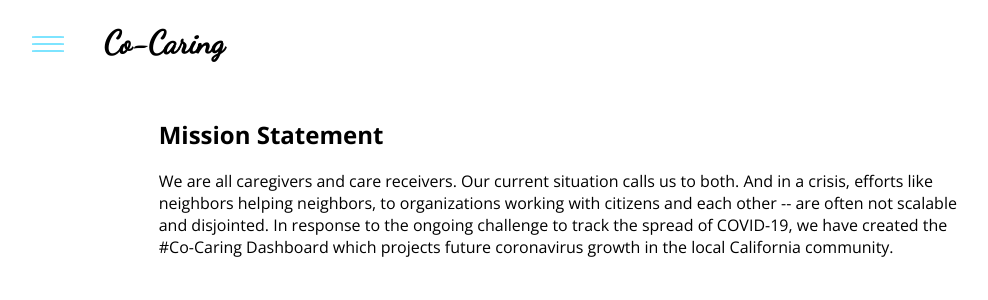
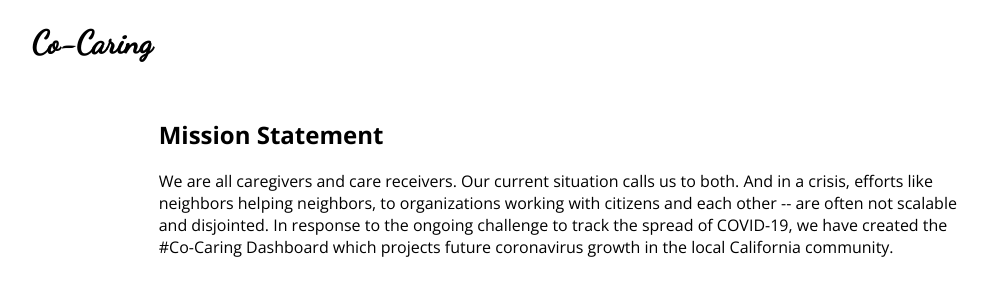
Before and after one commit to khongcodes/co-caring-dash, a React (Create React App) app: page / in a window 1280 px wide. Shown: the top 300 px of the page, without its empty margins (0-988 px from the left). Built offline with nearby package versions, Linux system fonts and the light colour scheme.

Commit message:
remove side menu from home render

```diff
--- a/src/components/Layout.js
+++ b/src/components/Layout.js
@@ -1,55 +1,29 @@
-import React, { useState } from 'react';
-import { Link } from 'react-router-dom';
+import React from 'react';
+import { Link, NavLink } from 'react-router-dom';
 
-import SideMenu from './SideMenu';
-
-import "../styles/modalmenu.scss"
+// import "../styles/modalmenu.scss"
 import layoutStyles from "../styles/layout.module.scss";
-
-const Burger = ({menuActive, toggleMenu}) => (
-  <div
-    className = { menuActive ? layoutStyles.burgerActive : layoutStyles.burger }
-    onClick = {toggleMenu}
-  >
-    <div/>
-    <div/>
-    <div/>
-  </div>
-)
 
 const Header = ({ menuActive, toggleMenu }) => (
   <div className={layoutStyles.header}>
-    <Burger
-      menuActive = {menuActive}
-      toggleMenu = {toggleMenu}
-    />
 
     <div className={layoutStyles.titleContainer}>
       <Link to='/'>
         <h1>Co-Caring</h1>
       </Link>
     </div>
+
+    <div className={layoutStyles.navLinkContainer}>
+
+    </div>
   </div>
 )
 
 const Layout = ({ children }) => {
-  const [menuActive, setMenuActive] = useState(false)
-  const toggleMenu = () => {
-    console.log(menuActive)
-    setMenuActive(!menuActive)
-  }
 
   return (
     <>
-      <Header
-        menuActive = {menuActive}
-        toggleMenu = {toggleMenu}
-      />
-
-      <SideMenu
-        menuActive = {menuActive}
-        toggleMenu = {toggleMenu}
-      />
+      <Header />
 
       <main>{children}</main>
     </>
--- a/src/styles/layout.module.scss
+++ b/src/styles/layout.module.scss
@@ -14,44 +14,6 @@
   overflow: auto;
   z-index: 3;
   padding-top: 0.5rem;
-
-  %basicBurger {
-    float: left;
-    margin: 1.75rem 0.5rem 1.75rem 2rem;
-    width: 2rem;
-    height: 1rem;
-    display: flex;
-    flex-direction: column;
-    justify-content: space-between;
-    cursor: pointer;
-
-    div {
-      background-color: $burger-color;
-      width: 100%;
-      border-radius: 12%;
-      height: 15%;
-    }
-  }
-
-  %burgerFocused {
-    div {
-      background-color: $burger-active-color;
-      box-shadow: 0 0 4px 1px rgba(255, 255, 255, 0.151);
-    }
-  }
-
-  .burger {
-    @extend %basicBurger;
-  }
-
-  .burger:hover {
-    @extend %burgerFocused;
-  }
-
-  .burgerActive {
-    @extend %basicBurger;
-    @extend %burgerFocused;
-  }
 
   .titleContainer {
     display: inline-block;
```
